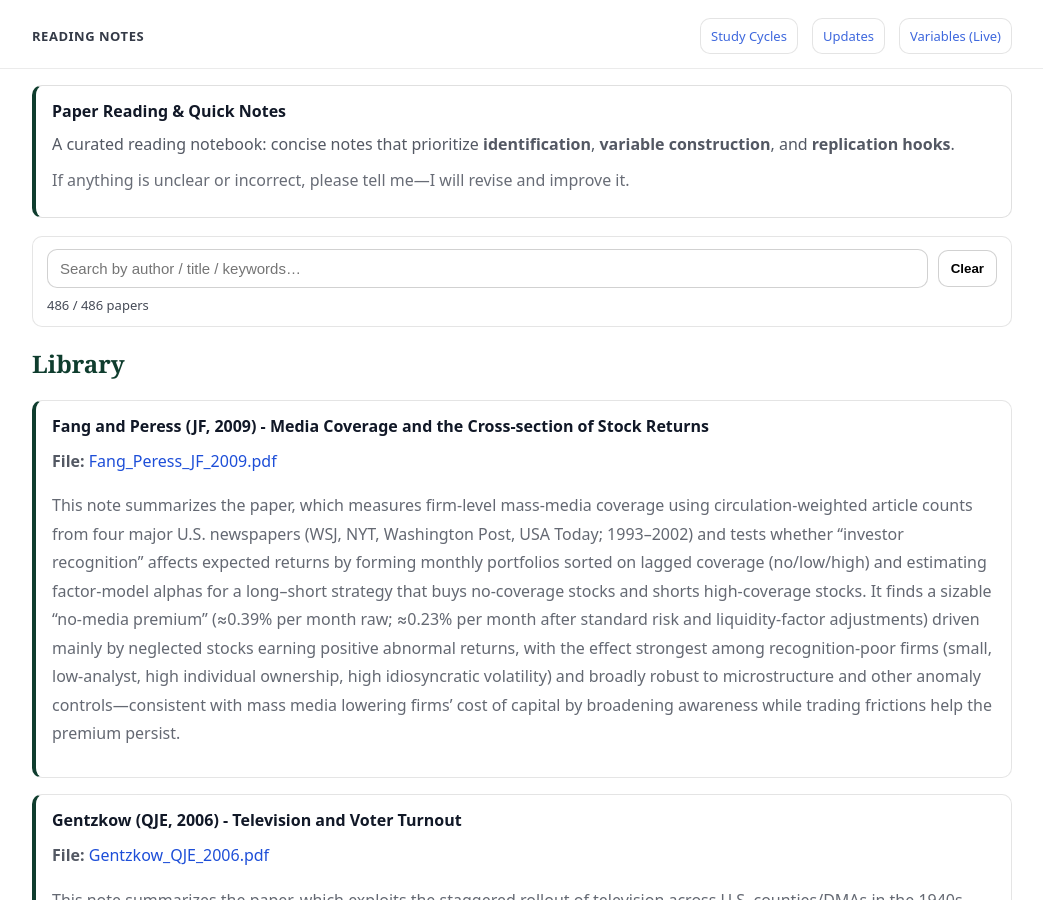
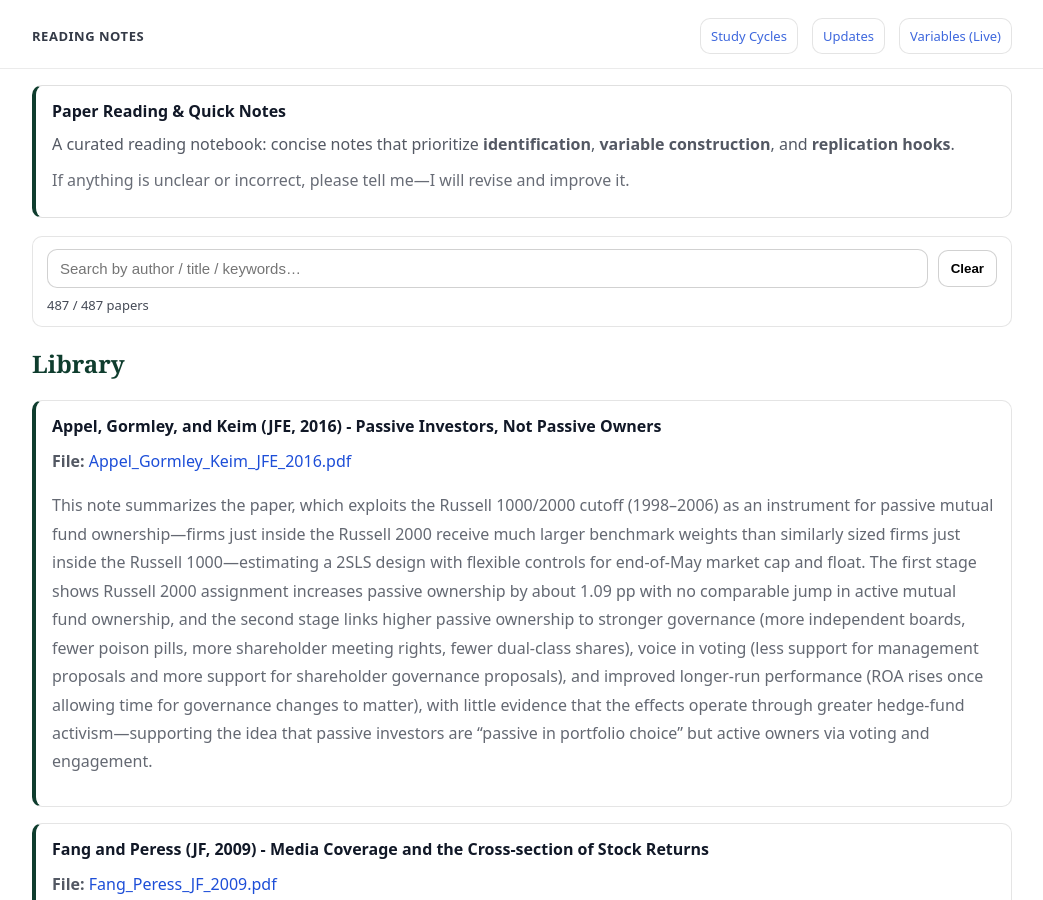
Before and after one commit to yaxinzn/study-archive, a Jekyll site: the page built from reading/index.md, in a window 1280 px wide and 900 px high. Shown: the whole window, without its empty margins (118-1161 px from the left). Built offline with Jekyll 4.4.1, drawn with Linux system fonts in a browser that asks for light colours.

Commit message:
Reading: add/update Appel_Gormley_Keim_JFE_2016.pdf

```diff
--- a/_data/reading.yml
+++ b/_data/reading.yml
@@ -1,3 +1,7 @@
+- title: "Appel, Gormley, and Keim (JFE, 2016) - Passive Investors, Not Passive Owners"
+  file: "Appel_Gormley_Keim_JFE_2016.pdf"
+  desc: "This note summarizes the paper, which exploits the Russell 1000/2000 cutoff (1998–2006) as an instrument for passive mutual fund ownership—firms just inside the Russell 2000 receive much larger benchmark weights than similarly sized firms just inside the Russell 1000—estimating a 2SLS design with flexible controls for end-of-May market cap and float. The first stage shows Russell 2000 assignment increases passive ownership by about 1.09 pp with no comparable jump in active mutual fund ownership, and the second stage links higher passive ownership to stronger governance (more independent boards, fewer poison pills, more shareholder meeting rights, fewer dual-class shares), voice in voting (less support for management proposals and more support for shareholder governance proposals), and improved longer-run performance (ROA rises once allowing time for governance changes to matter), with little evidence that the effects operate through greater hedge-fund activism—supporting the idea that passive investors are “passive in portfolio choice” but active owners via voting and engagement."
+
 - title: "Fang and Peress (JF, 2009) - Media Coverage and the Cross-section of Stock Returns"
   file: "Fang_Peress_JF_2009.pdf"
   desc: "This note summarizes the paper, which measures firm-level mass-media coverage using circulation-weighted article counts from four major U.S. newspapers (WSJ, NYT, Washington Post, USA Today; 1993–2002) and tests whether “investor recognition” affects expected returns by forming monthly portfolios sorted on lagged coverage (no/low/high) and estimating factor-model alphas for a long–short strategy that buys no-coverage stocks and shorts high-coverage stocks. It finds a sizable “no-media premium” (≈0.39% per month raw; ≈0.23% per month after standard risk and liquidity-factor adjustments) driven mainly by neglected stocks earning positive abnormal returns, with the effect strongest among recognition-poor firms (small, low-analyst, high individual ownership, high idiosyncratic volatility) and broadly robust to microstructure and other anomaly controls—consistent with mass media lowering firms’ cost of capital by broadening awareness while trading frictions help the premium persist."
```
Also changed, not shown: 1 other file.
